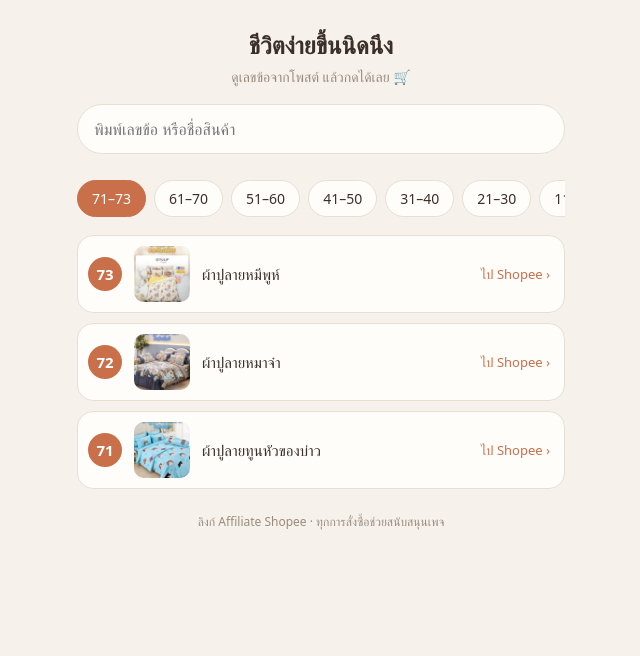
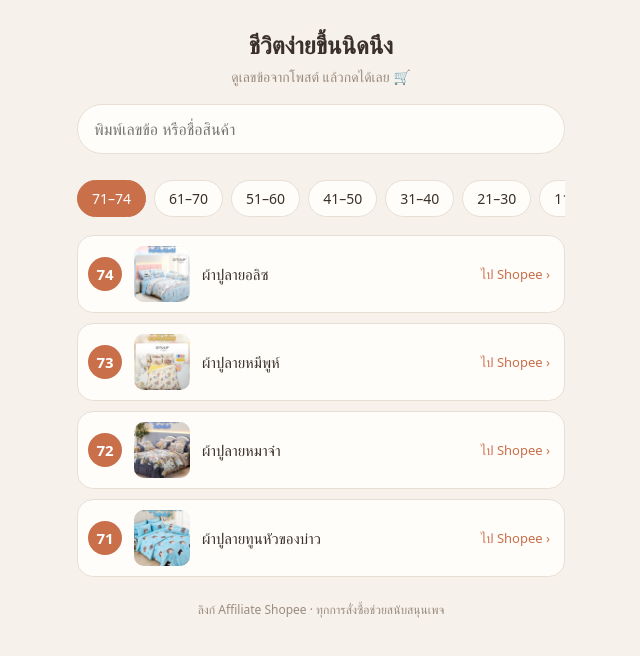
Before and after one commit to chaiprompanawit-alt/lifeeasier, a plain HTML site: page index.html in a window 1280 px wide. Shown: the whole page, without its empty margins (319-959 px from the left). Drawn offline with Linux system fonts and the light colour scheme; a web font is replaced by a local one.

Commit message:
อัปเดตรายการสินค้า

```diff
--- a/index.html
+++ b/index.html
@@ -18,8 +18,9 @@ img{width:56px;height:56px;border-radius:10px;object-fit:cover;background:var(--
 </style></head><body><main>
 <h1>ชีวิตง่ายขึ้นนิดนึง</h1><p class="sub">ดูเลขข้อจากโพสต์ แล้วกดได้เลย 🛒</p>
 <input id="q" type="search" inputmode="search" placeholder="พิมพ์เลขข้อ หรือชื่อสินค้า">
-<nav id="tabs"><button data-g="7">71–73</button><button data-g="6">61–70</button><button data-g="5">51–60</button><button data-g="4">41–50</button><button data-g="3">31–40</button><button data-g="2">21–30</button><button data-g="1">11–20</button><button data-g="0">1–10</button></nav>
+<nav id="tabs"><button data-g="7">71–74</button><button data-g="6">61–70</button><button data-g="5">51–60</button><button data-g="4">41–50</button><button data-g="3">31–40</button><button data-g="2">21–30</button><button data-g="1">11–20</button><button data-g="0">1–10</button></nav>
 <div id="list">
+<a class="card" href="https://s.shopee.co.th/8pmdo9EkJF" data-g="7" data-q="74 ผ้าปูลายอลิซ" rel="noopener"><span class="n">74</span><img src="thumbs/74.jpg" alt="" loading="lazy"><span class="t">ผ้าปูลายอลิซ</span><span class="go">ไป Shopee ›</span></a>
 <a class="card" href="https://s.shopee.co.th/40hO3Ev7Zq" data-g="7" data-q="73 ผ้าปูลายหมีพูห์" rel="noopener"><span class="n">73</span><img src="thumbs/73.jpg" alt="" loading="lazy"><span class="t">ผ้าปูลายหมีพูห์</span><span class="go">ไป Shopee ›</span></a>
 <a class="card" href="https://s.shopee.co.th/1LgcsKdda6" data-g="7" data-q="72 ผ้าปูลายหมาจ๋า" rel="noopener"><span class="n">72</span><img src="thumbs/72.jpg" alt="" loading="lazy"><span class="t">ผ้าปูลายหมาจ๋า</span><span class="go">ไป Shopee ›</span></a>
 <a class="card" href="https://s.shopee.co.th/1gJTGyFuCs" data-g="7" data-q="71 ผ้าปูลายทูนหัวของบ่าว" rel="noopener"><span class="n">71</span><img src="thumbs/71.jpg" alt="" loading="lazy"><span class="t">ผ้าปูลายทูนหัวของบ่าว</span><span class="go">ไป Shopee ›</span></a>
```
Also changed, not shown: thumbs/74.jpg (added).
